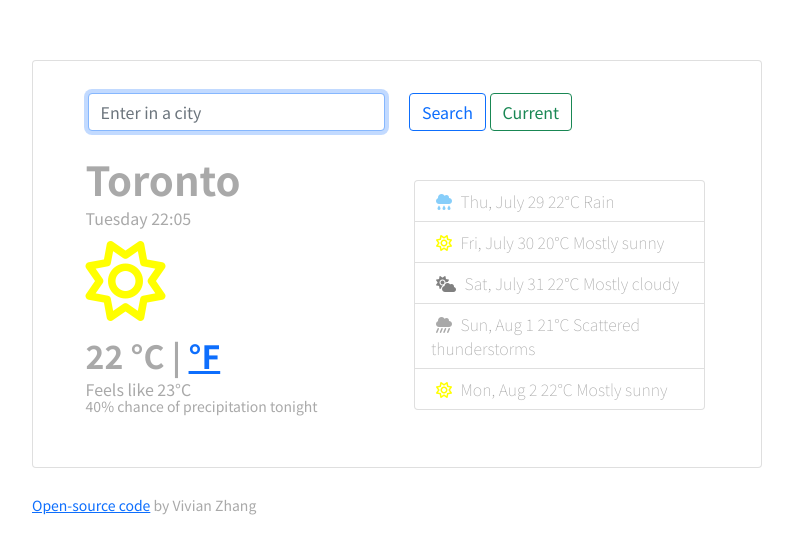
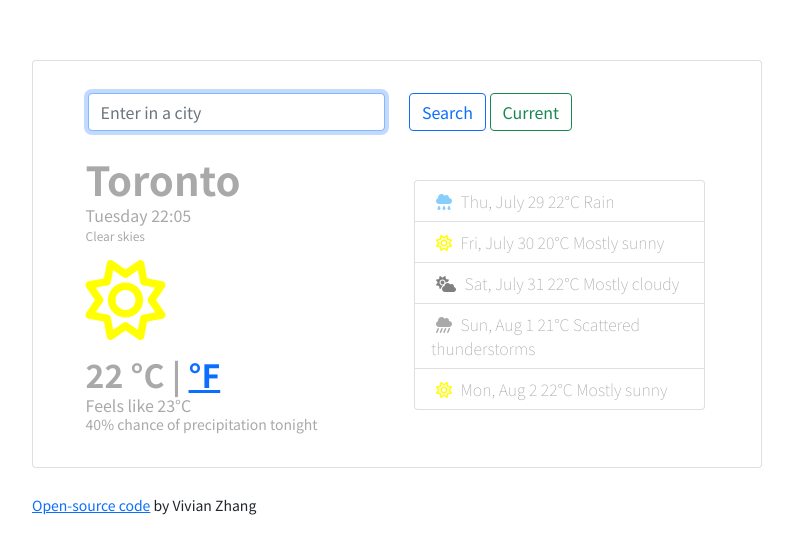
Before and after one commit to vvynz/vivians-weather-app, a plain HTML site: page index.html in a window 1280 px wide. Shown: the whole page, without its empty margins (28-821 px from the left). Drawn offline with nearby package versions, Linux system fonts and the light colour scheme; no server answers.

Commit message:
added & stylized a "feels like" & "description" element

```diff
--- a/index.html
+++ b/index.html
@@ -47,14 +47,13 @@
       <div class="col current-display">
         <h1 id ="user-display-city">Toronto</h1>
         <p class="current-day" id ="today-date">July 28, 12:50 PM </p>
+        <p id="description">Clear skies</p>
         <i class="far fa-sun sun-icon"></i>
         <h2 id="current-temp">22 °C |
           <a href="#">°F</a>
         </h2>
-        <p class="temp-feels">Feels like 23°C
-        </br>
-        <small class="precipitation">40% chance of precipitation tonight</small>
-       </p>
+        <p class="temp-feels" id="temp-feel-like">Feels like 23°C</p>
+        <small><p id="precipitation">40% chance of precipitation tonight</p></small>
       </div>
       <div class="col upcoming-display">
         <ul class="list-group">
--- a/src/index.js
+++ b/src/index.js
@@ -34,10 +34,17 @@ function inputCity(city) {
 }
 
 function showTemperature(response) {
+  let feelsLikeElement = Math.round(response.data.main.feels_like);
   document.querySelector("#user-display-city").innerHTML = response.data.name;
   document.querySelector("#current-temp").innerHTML = `${Math.round(
     response.data.main.temp
   )} °C`;
+  document.querySelector(
+    "#temp-feel-like"
+  ).innerHTML = `Feels like ${feelsLikeElement}°C`;
+  document.querySelector("#description").innerHTML =
+    response.data.weather[0].description;
+  console.log(response.data);
 }
 
 function userSubmit(event) {
--- a/src/styles.css
+++ b/src/styles.css
@@ -24,16 +24,16 @@ h2 {
 }
 h1,
 h2,
-p,
-small {
+p {
+  margin: 0 auto;
   color: darkgray;
 }
-p,
 small {
-  margin: 0 auto;
   line-height: 1;
 }
-
+#description {
+  font-size: 12px;
+}
 .sun-icon {
   color: yellow;
   font-size: 80px;
```
